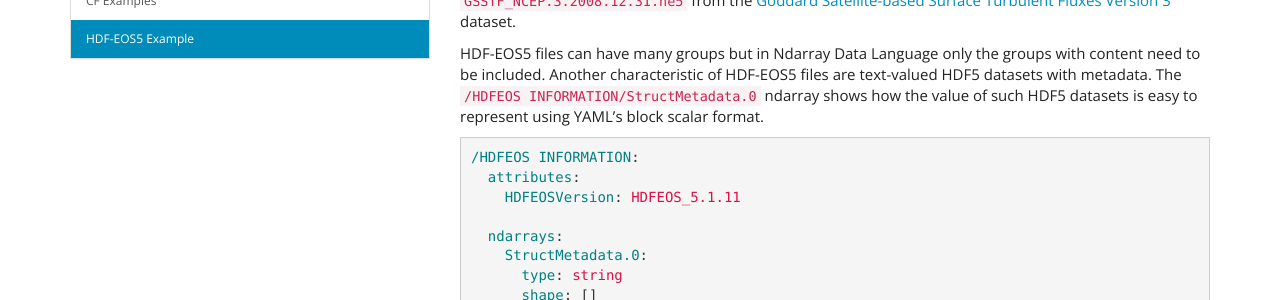
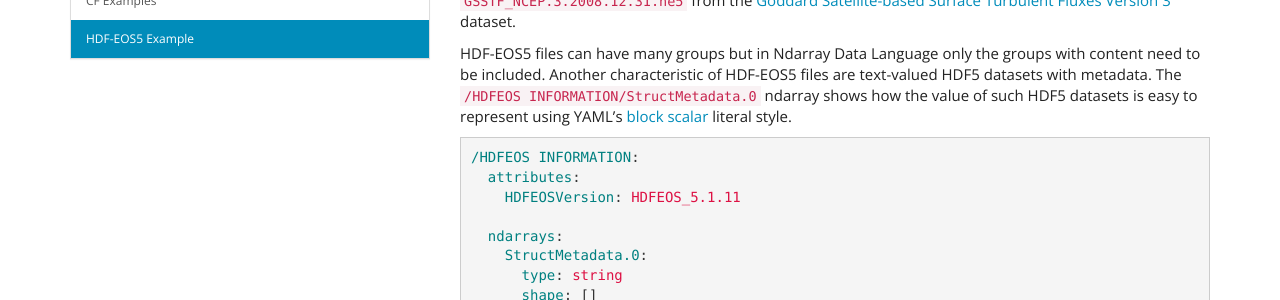
Before and after one commit to ajelenak/ndl, a Jekyll site: the page built from docs/_docs/examples/hdf-eos5.md, in a window 1280 px wide and 900 px high. Shown: the part 171-471 px from the top of the window. Built offline with Jekyll 4.4.1, drawn with Linux system fonts in a browser that asks for light colours.

Commit message:
Add a YAML link in HDF-EOS5 example

````diff
--- a/docs/_docs/examples/hdf-eos5.md
+++ b/docs/_docs/examples/hdf-eos5.md
@@ -5,7 +5,7 @@ permalink: /docs/examples/hdf-eos5/
 
 [HDF-EOS5](https://earthdata.nasa.gov/user-resources/standards-and-references/hdf-eos5) is the standard for storing NASA Earth Observing System data. The example below is for the file [`GSSTF_NCEP.3.2008.12.31.he5`](https://measures.gesdisc.eosdis.nasa.gov/data/GSSTF/GSSTF_NCEP.3/2008/GSSTF_NCEP.3.2008.12.31.he5) from the [Goddard Satellite-based Surface Turbulent Fluxes Version 3](https://disc.gsfc.nasa.gov/datasets/GSSTF_NCEP_V3/summary?keywords=Atmospheric%20Composition) dataset.
 
-HDF-EOS5 files can have many groups but in Ndarray Data Language only the groups with content need to be included. Another characteristic of HDF-EOS5 files are text-valued HDF5 datasets with metadata. The `/HDFEOS INFORMATION/StructMetadata.0` ndarray shows how the value of such HDF5 datasets is easy to represent using YAML's block scalar format.
+HDF-EOS5 files can have many groups but in Ndarray Data Language only the groups with content need to be included. Another characteristic of HDF-EOS5 files are text-valued HDF5 datasets with metadata. The `/HDFEOS INFORMATION/StructMetadata.0` ndarray shows how the value of such HDF5 datasets is easy to represent using YAML's [block scalar](http://yaml.org/spec/1.2/spec.html#id2793652) literal style.
 
 ```yaml
 /HDFEOS INFORMATION:
````
